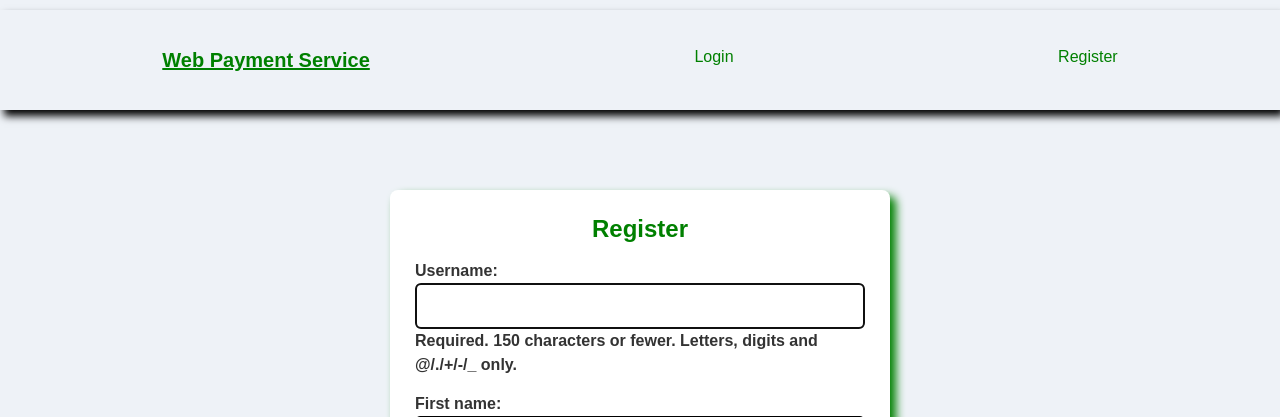
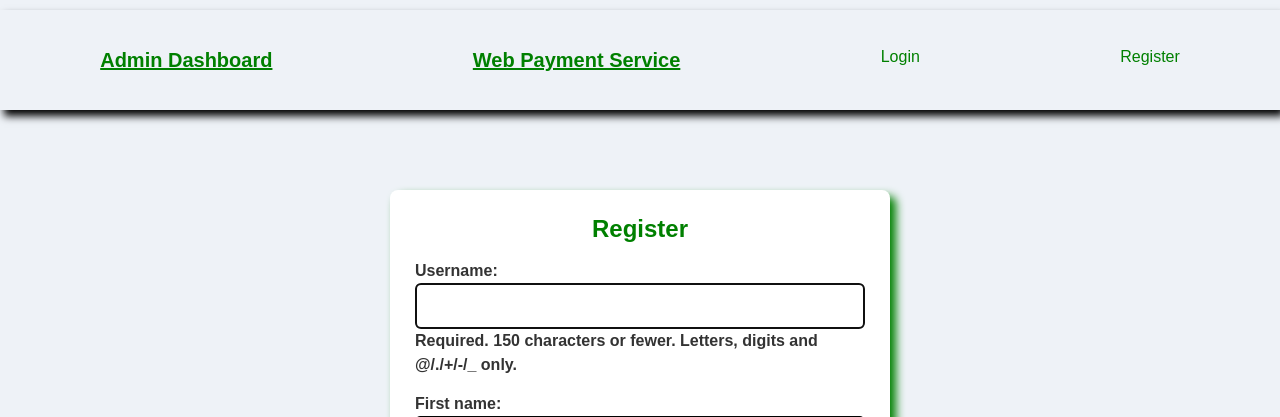
Before and after one commit to Rapudo-Brian/WebApps, a Django app: page /register/ in a window 1280 px wide. Shown: the top 417 px of the page. Run offline with Django 4.2, Linux system fonts and the light colour scheme.

Commit message:
admin link

```diff
--- a/register/templates/register/base.html
+++ b/register/templates/register/base.html
@@ -12,6 +12,7 @@
 </head>
     <body>
                     <div class="pages">
+                            <a href="{% url 'admin:index' %}">Admin Dashboard</a>
                             <a class="web-link" href="{% url 'home' %}">Web Payment Service</a>
                         {% if user.is_authenticated %}
                             <a href="{% url 'home' %}">Home</a>
--- a/register/templates/register/login.html
+++ b/register/templates/register/login.html
@@ -15,7 +15,8 @@
         {{ form.as_p }}
         <button type="submit" class="btn">Login</button>
     </form>
-    <p >Don't have an account? <a href="{% url 'register' %}">Register here</a></p>
+    <p>Don't have an account? <a href="{% url 'register' %}">Register here</a></p>
+    <p>Are you an admin? <a href="{%'admin/', admin.site.urls%}">Go to Admin Dashboard</a></p>
 </div>
 <footer class="footer">
     <p>© WebApp2025 Payment Service</p>
```
